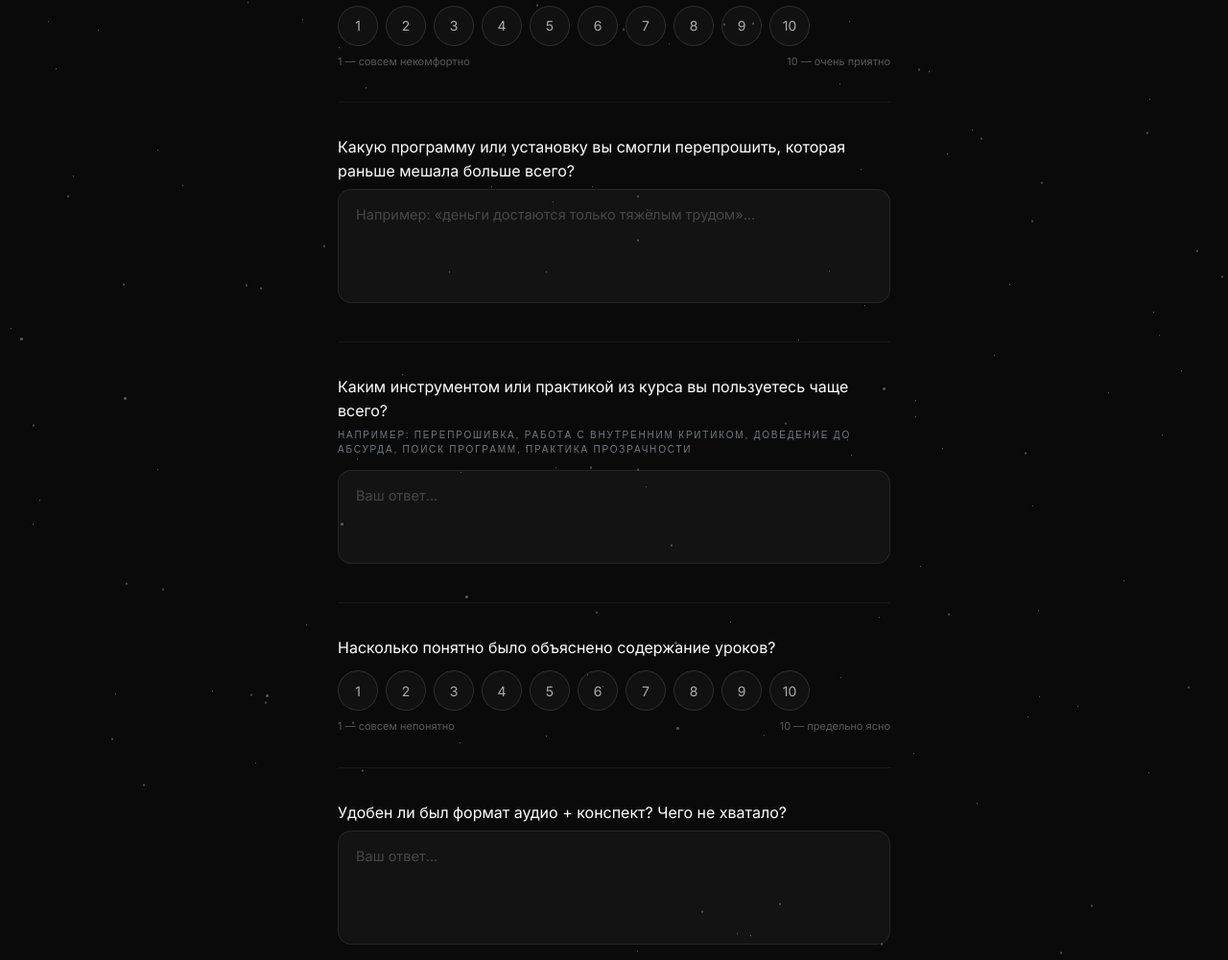
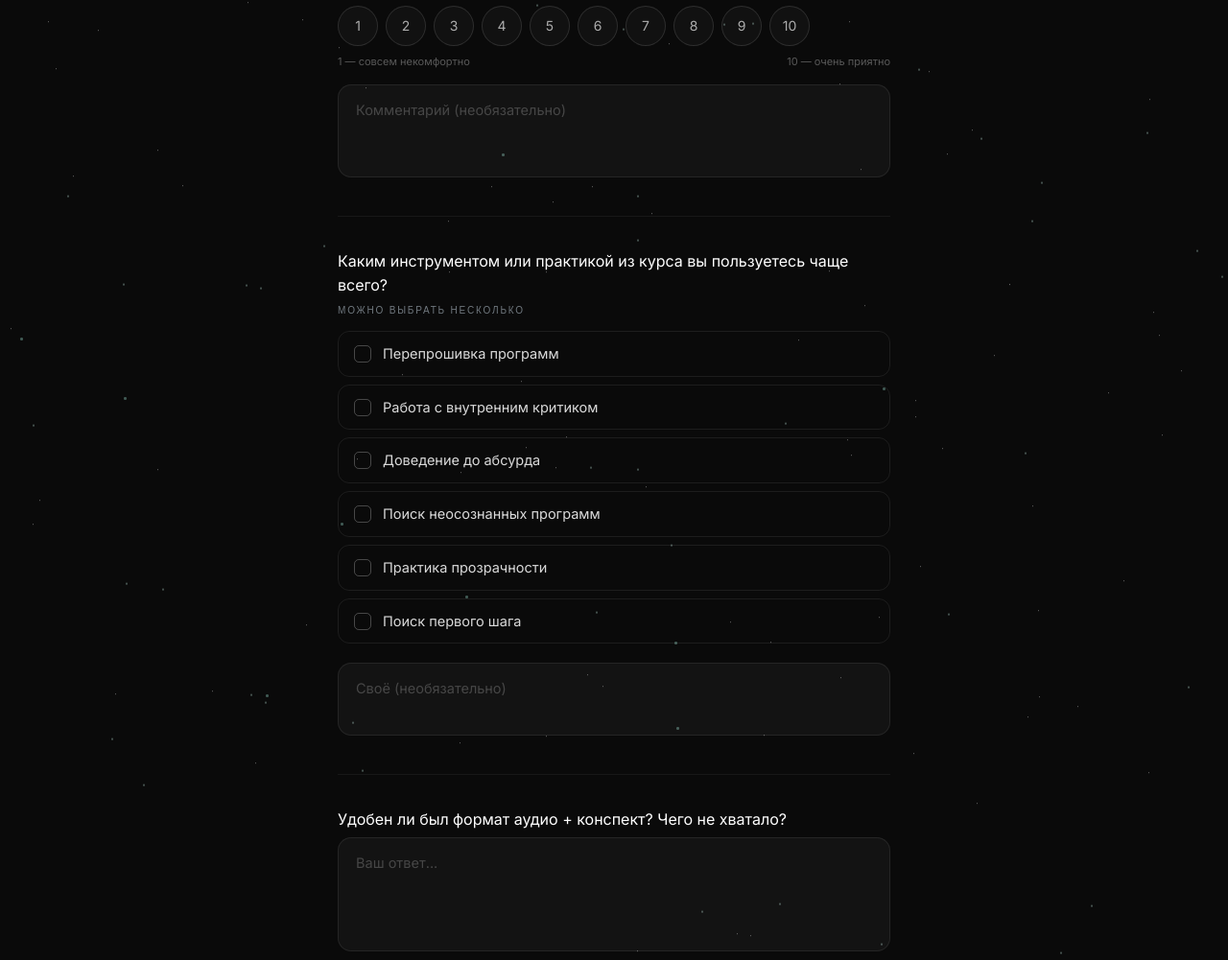
Before and after one commit to silverwind33/silverwind-site, a website: page otzyv-kursa.html in a window 1280 px wide. Shown: the part 1120-2121 px from the top of the page at 96% size. Drawn offline with nearby package versions, Linux system fonts and the light colour scheme; a web font is replaced by a local one.

Commit message:
Survey: rework tools question as checklist, add quality comment, remove clarity question

```diff
--- a/otzyv-kursa.html
+++ b/otzyv-kursa.html
@@ -147,23 +147,21 @@
                     <p class="q-label">Насколько качественно записаны уроки и приятно ли их было слушать?</p>
                     <div class="pills" data-group="q4"></div>
                     <div class="scale-caps"><span>1 — совсем некомфортно</span><span>10 — очень приятно</span></div>
-                </div>
-
-                <div class="q">
-                    <p class="q-label">Какую программу или установку вы смогли перепрошить, которая раньше мешала больше всего?</p>
-                    <textarea class="form-field" data-field="q5" rows="4" placeholder="Например: «деньги достаются только тяжёлым трудом»..."></textarea>
+                    <textarea class="form-field mt-4" data-field="q4comment" rows="3" placeholder="Комментарий (необязательно)"></textarea>
                 </div>
 
                 <div class="q">
                     <p class="q-label">Каким инструментом или практикой из курса вы пользуетесь чаще всего?</p>
-                    <span class="q-hint">например: перепрошивка, работа с внутренним критиком, доведение до абсурда, поиск программ, практика прозрачности</span>
-                    <textarea class="form-field" data-field="q6" rows="3" placeholder="Ваш ответ..."></textarea>
-                </div>
-
-                <div class="q">
-                    <p class="q-label">Насколько понятно было объяснено содержание уроков?</p>
-                    <div class="pills" data-group="q7"></div>
-                    <div class="scale-caps"><span>1 — совсем непонятно</span><span>10 — предельно ясно</span></div>
+                    <span class="q-hint">можно выбрать несколько</span>
+                    <div id="q6group">
+                        <label class="choice-row" data-value="Перепрошивка программ"><span class="choice-mark"><svg width="11" height="11" viewBox="0 0 12 12" fill="none"><polyline points="2,6 5,9 10,3" stroke="#89E6D8" stroke-width="1.8" stroke-linecap="round" stroke-linejoin="round"/></svg></span><span class="choice-text">Перепрошивка программ</span></label>
+                        <label class="choice-row" data-value="Работа с внутренним критиком"><span class="choice-mark"><svg width="11" height="11" viewBox="0 0 12 12" fill="none"><polyline points="2,6 5,9 10,3" stroke="#89E6D8" stroke-width="1.8" stroke-linecap="round" stroke-linejoin="round"/></svg></span><span class="choice-text">Работа с внутренним критиком</span></label>
+                        <label class="choice-row" data-value="Доведение до абсурда"><span class="choice-mark"><svg width="11" height="11" viewBox="0 0 12 12" fill="none"><polyline points="2,6 5,9 10,3" stroke="#89E6D8" stroke-width="1.8" stroke-linecap="round" stroke-linejoin="round"/></svg></span><span class="choice-text">Доведение до абсурда</span></label>
+                        <label class="choice-row" data-value="Поиск неосознанных программ"><span class="choice-mark"><svg width="11" height="11" viewBox="0 0 12 12" fill="none"><polyline points="2,6 5,9 10,3" stroke="#89E6D8" stroke-width="1.8" stroke-linecap="round" stroke-linejoin="round"/></svg></span><span class="choice-text">Поиск неосознанных программ</span></label>
+                        <label class="choice-row" data-value="Практика прозрачности"><span class="choice-mark"><svg width="11" height="11" viewBox="0 0 12 12" fill="none"><polyline points="2,6 5,9 10,3" stroke="#89E6D8" stroke-width="1.8" stroke-linecap="round" stroke-linejoin="round"/></svg></span><span class="choice-text">Практика прозрачности</span></label>
+                        <label class="choice-row" data-value="Поиск первого шага"><span class="choice-mark"><svg width="11" height="11" viewBox="0 0 12 12" fill="none"><polyline points="2,6 5,9 10,3" stroke="#89E6D8" stroke-width="1.8" stroke-linecap="round" stroke-linejoin="round"/></svg></span><span class="choice-text">Поиск первого шага</span></label>
+                    </div>
+                    <textarea class="form-field mt-3" data-field="q6other" rows="2" placeholder="Своё (необязательно)"></textarea>
                 </div>
 
                 <div class="q">
@@ -248,7 +246,7 @@
     });
 
     // Мультивыбор (чекбоксы)
-    document.querySelectorAll('#q3group .choice-row').forEach(function(row){
+    document.querySelectorAll('#q3group .choice-row, #q6group .choice-row').forEach(function(row){
         row.addEventListener('click', function(){ row.classList.toggle('checked'); });
     });
 
@@ -272,6 +270,10 @@
         var q3 = [];
         document.querySelectorAll('#q3group .choice-row.checked').forEach(function(r){ q3.push(r.dataset.value); });
         data.q3 = q3.join(', ');
+
+        var q6 = [];
+        document.querySelectorAll('#q6group .choice-row.checked').forEach(function(r){ q6.push(r.dataset.value); });
+        data.q6 = q6.join(', ');
 
         document.querySelectorAll('textarea[data-field]').forEach(function(t){
             data[t.dataset.field] = t.value.trim();
```
